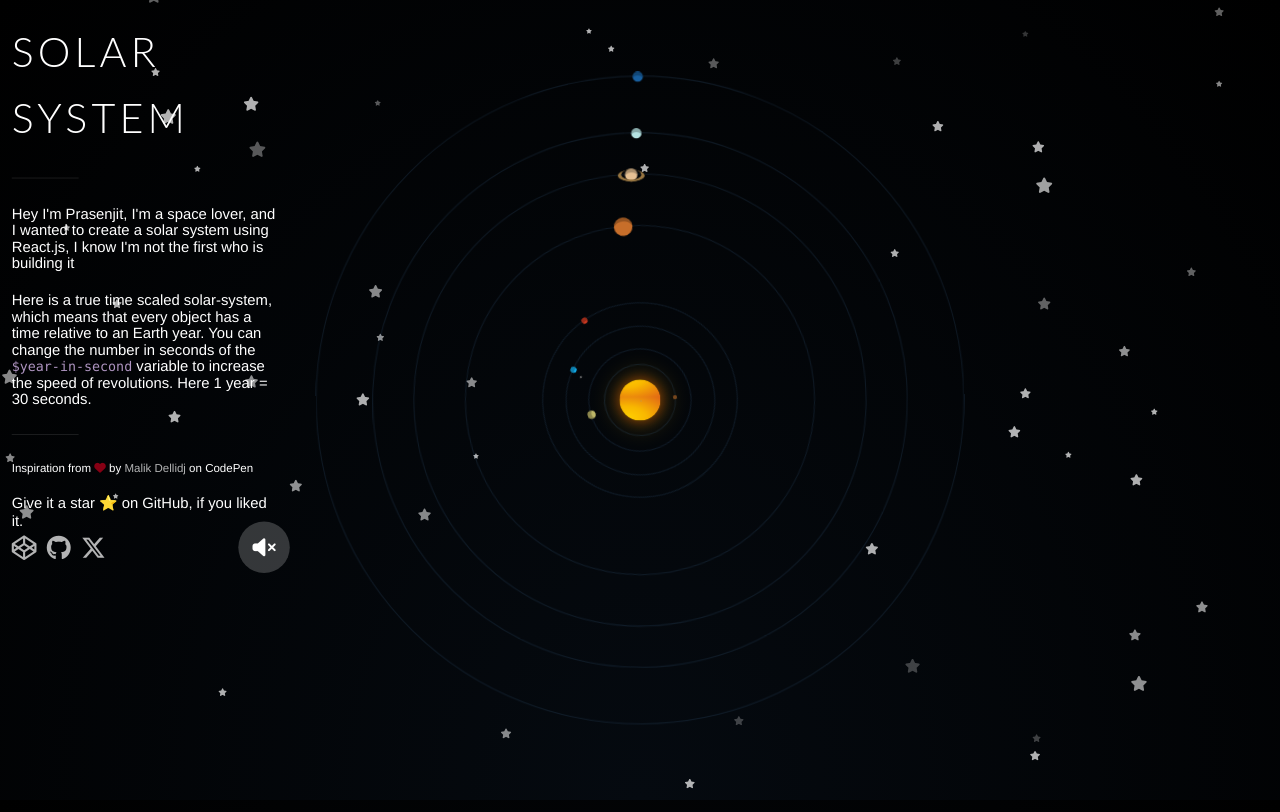
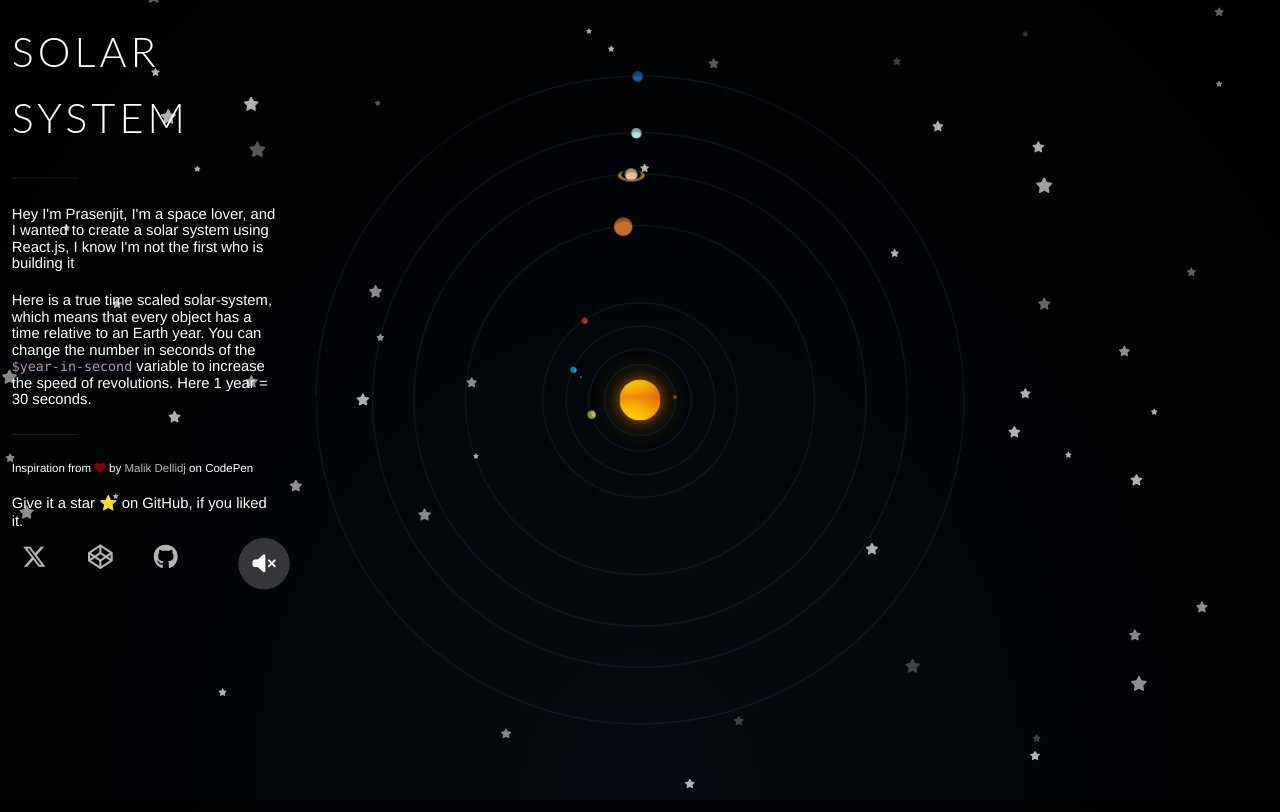
Before and after one commit to StarKnightt/Solar-System, a React (Vite) app: page / in a window 1280 px wide. Built offline with nearby package versions, Linux system fonts and the light colour scheme.

Commit message:
fixed the icons position

```diff
--- a/src/components/SolarSystem.jsx
+++ b/src/components/SolarSystem.jsx
@@ -70,10 +70,11 @@ const SolarSystem = () => {
                 <p className="star">
                     Give it a star ⭐ on GitHub, if you liked it.
                 </p>
+
                 <p className="links">
+                    <a className="fa-brands fa-x-twitter" href="https://x.com/Star_Knight12" target="_blank" rel="noopener noreferrer"></a>
                     <a className="fa-brands fa-codepen" href="https://codepen.io/StarKnightt" target="_blank" rel="noopener noreferrer"></a>
                     <a className="fa-brands fa-github" href="https://github.com/StarKnightt/Solar-System" target="_blank" rel="noopener noreferrer"></a>
-                    <a className="fa-brands fa-x-twitter" href="https://x.com/Star_Knight12" target="_blank" rel="noopener noreferrer"></a>
                 </p>
                 <button className={`music-toggle ${isPlaying ? 'playing' : ''}`} onClick={toggleMusic}>
                     <i className={`fas ${isPlaying ? 'fa-volume-up' : 'fa-volume-mute'}`}></i>
--- a/src/styles/SolarSystem.css
+++ b/src/styles/SolarSystem.css
@@ -358,11 +358,15 @@
   .links {
     margin-top: 5px !important;
     font-size: 1.5em !important; /* Adjust to make icons larger */
-  }
+    display: flex; /* Ensures the links are aligned in a row */
+    gap: 20px; /* Adds space between the icons */
+}
 
-  .links a {
-    margin-right: 10px; /* Adds spacing between icons */
-  }
+.links a {
+    margin-right: 0; /* Remove the margin-right as 'gap' will handle the spacing */
+    padding: 10px; /* Adds padding around each icon for extra spacing */
+}
+
 
   .author {
     font-family: "Helvetica Neue", Helvetica, Arial, sans-serif;
```
